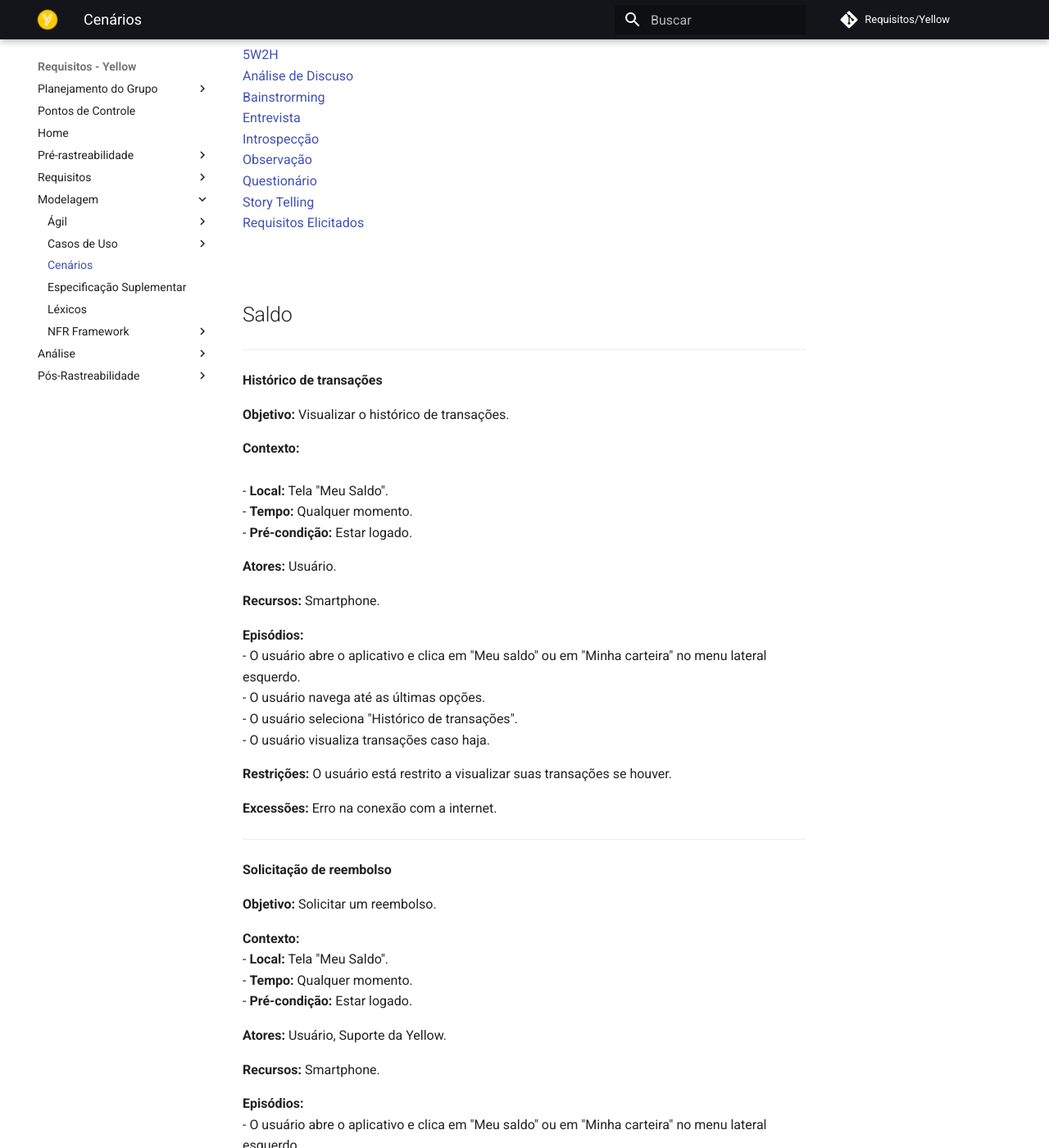
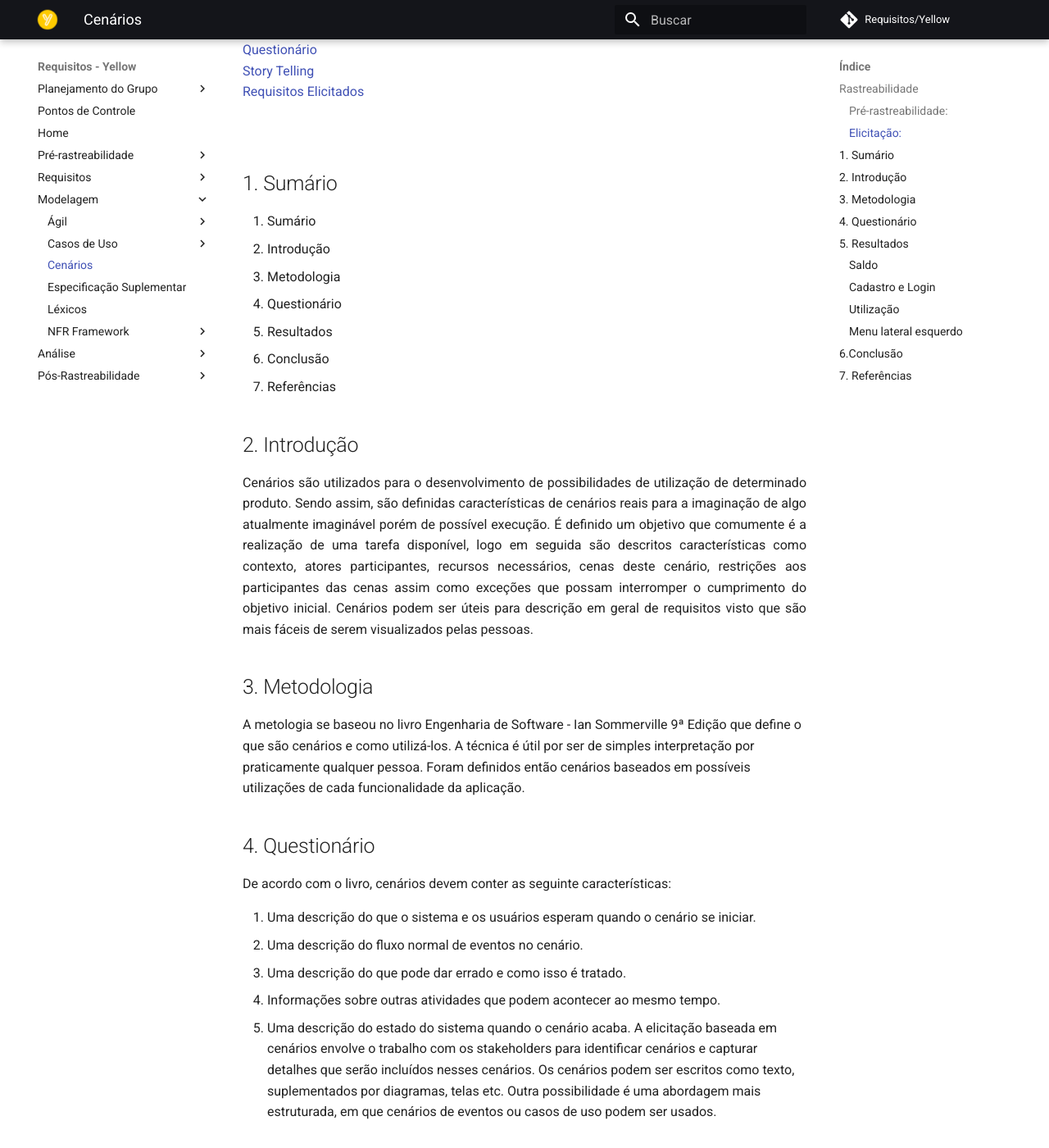
Before and after one commit to me42th/2019.2-Yellow, an MkDocs documentation site: the page built from docs/modelagem/cenarios.md, in a window 1280 px wide and 1400 px high, scrolled down 1104 px. Shown: the whole window at 82% size. Built offline with MkDocs 1.6.1 and Material for MkDocs 9.7.7, drawn with Linux system fonts in a browser that asks for light colours; comment, search, counter and statistics services are not loaded; some of the changed text lies outside the part shown.

Commit message:
Adicionando rastreabilidade e formatando artefato.

```diff
--- a/docs/modelagem/cenarios.md
+++ b/docs/modelagem/cenarios.md
@@ -6,12 +6,11 @@
 |1.3| Pedro Igor | Adicionou mais cenários de login/cadastro e menu lateral esquerdo. |01/11/2019| Remoto|
 |1.4| Pedro Igor | Refatorou cenários de acordo com os resultados da inspeção realizada pelo Dâmaso. |01/11/2019| Remoto |
 |1.5| Dâmaso Júnio | Formatou tabela de versão. |19/11/2019| Remoto |
+|1.6| Pedro Igor | Adicionando rastreabilidade e formatando o artefato. | 23/11/2019 | Remoto |
 
 # Cenários
 
-<p align="justify">Cenários são utilizados para o desenvolvimento de possibilidades de utilização de determinado produto. Sendo assim, são definidas características de cenários reais para a imaginação de algo atualmente imaginável porém de possível execução. É definido um objetivo que comumente é a realização de uma tarefa disponível, logo em seguida são descritos características como contexto, atores participantes, recursos necessários, cenas deste cenário, restrições aos participantes das cenas assim como exceções que possam interromper o cumprimento do objetivo inicial.</p>
-
-# Rastreabilidade
+## Rastreabilidade
 Como o intuito dos cenários é criar cenas da utilização da aplicação, por consequência, grande parte (se não todos) dos requisitos elicitados participam da rastreabilidade deste artefato.
 ### Pré-rastreabilidade:
 [Rich Picture](../pre_rastreabilidade/rich_picture.md)
@@ -26,10 +25,40 @@
 [Story Telling](../elicitacao/requisitos/storytelling_v1.md)<br>
 [Requisitos Elicitados](../elicitacao/requisitos/requisitos_elicitados/requisitos_elicitados_v3.md)
 
-
 <br>
 
-## Saldo
+
+
+## 1. Sumário
+1. Sumário
+2. Introdução
+3. Metodologia
+4. Questionário
+5. Resultados
+6. Conclusão
+7. Referências
+
+## 2. Introdução
+<p align="justify">Cenários são utilizados para o desenvolvimento de possibilidades de utilização de determinado produto. Sendo assim, são definidas características de cenários reais para a imaginação de algo atualmente imaginável porém de possível execução. É definido um objetivo que comumente é a realização de uma tarefa disponível, logo em seguida são descritos características como contexto, atores participantes, recursos necessários, cenas deste cenário, restrições aos participantes das cenas assim como exceções que possam interromper o cumprimento do objetivo inicial. Cenários podem ser úteis para descrição em geral de requisitos visto que são mais fáceis de serem visualizados pelas pessoas.</p>
+
+## 3. Metodologia
+A metologia se baseou no livro Engenharia de Software - Ian Sommerville 9ª Edição que define o que são cenários e como utilizá-los. A técnica é útil por ser de simples interpretação por praticamente qualquer pessoa. Foram definidos então cenários baseados em possíveis utilizações de cada funcionalidade da aplicação.
+
+## 4. Questionário
+De acordo com o livro, cenários devem conter as seguinte características:
+
+1. Uma descrição do que o sistema e os usuários esperam quando o cenário se iniciar.
+2. Uma descrição do fluxo normal de eventos no cenário.
+3. Uma descrição do que pode dar errado e como isso é tratado.
+4. Informações sobre outras atividades que podem acontecer ao mesmo tempo.
+5. Uma descrição do estado do sistema quando o cenário acaba.
+A elicitação baseada em cenários envolve o trabalho com os stakeholders para identificar cenários e capturar
+detalhes que serão incluídos nesses cenários. Os cenários podem ser escritos como texto, suplementados por diagramas, telas etc. Outra possibilidade é uma abordagem mais estruturada, em que cenários de eventos ou casos
+de uso podem ser usados.
+
+## 5. Resultados
+
+### Saldo
 ***
 **Histórico de transações**
 
@@ -238,7 +267,7 @@
 
 
 
-## Cadastro e Login
+### Cadastro e Login
 
 ****
 **No Android e IOS**
@@ -266,7 +295,7 @@
 
 
 
-## Utilização
+### Utilização
 ****
 **Centro de Ajuda (Tela principal)**
 
@@ -511,7 +540,7 @@
 - O usuário se locomove para os locais necessários.<br>
 - O usuário bloqueia novamente a bicicleta.<br>
 
-## Menu lateral esquerdo
+### Menu lateral esquerdo
 
 ****
 **Ganhe corridas grátis**
@@ -636,5 +665,8 @@
 
 <b>Excessões:</b> Erro de conexão com a internet, erro ao mostrar contéudo.<br>
 
-# Conclusão
+## 6.Conclusão
 Os cenários foram úteis para visualizar na prática a utilização da aplicação, o caminho feliz da utilização. O detalhamento dos cenários permitem até mesmo que sirvam como uma espécie de guia de utilização da aplicação assim como visualizar possíveis erros que o usuário possa encontrar.
+
+## 7. Referências
+Sommerville, I. Engenharia de Software. 9a Edição. Addison Wesley. 2007.
```
